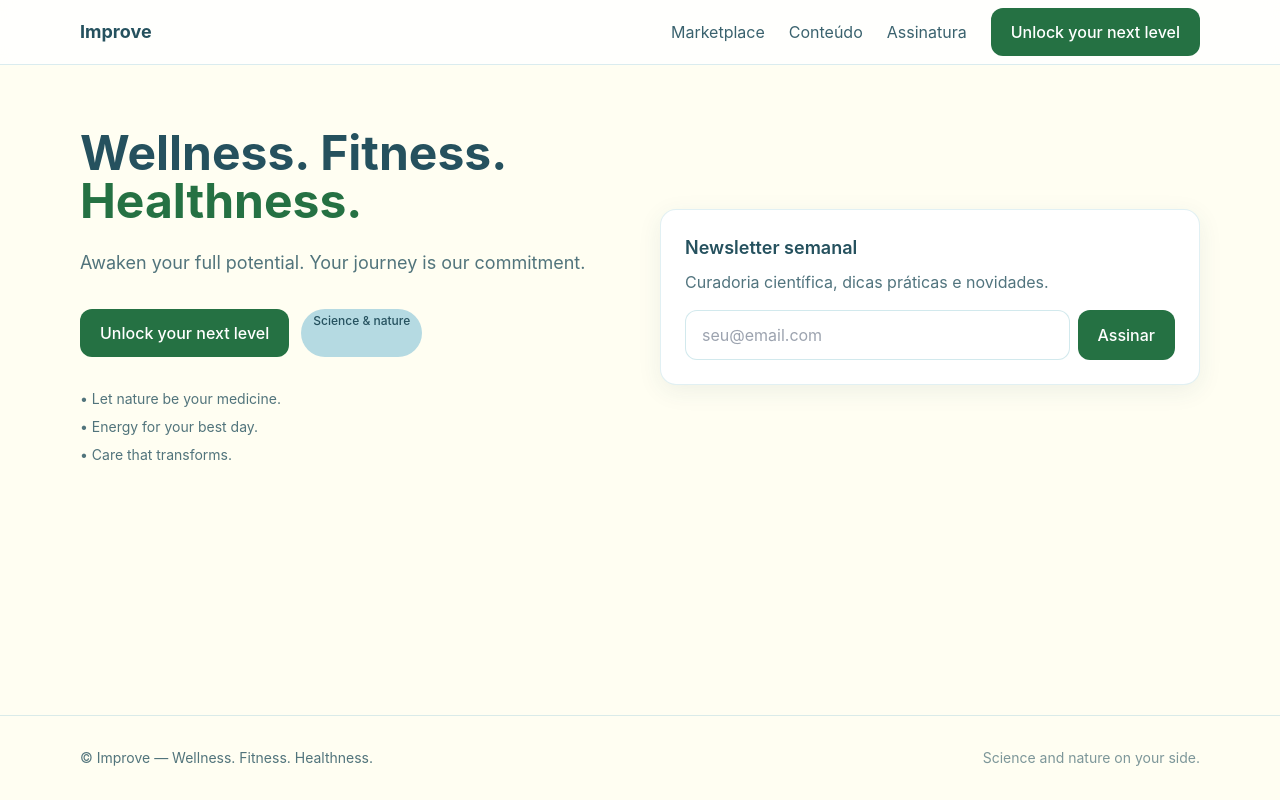
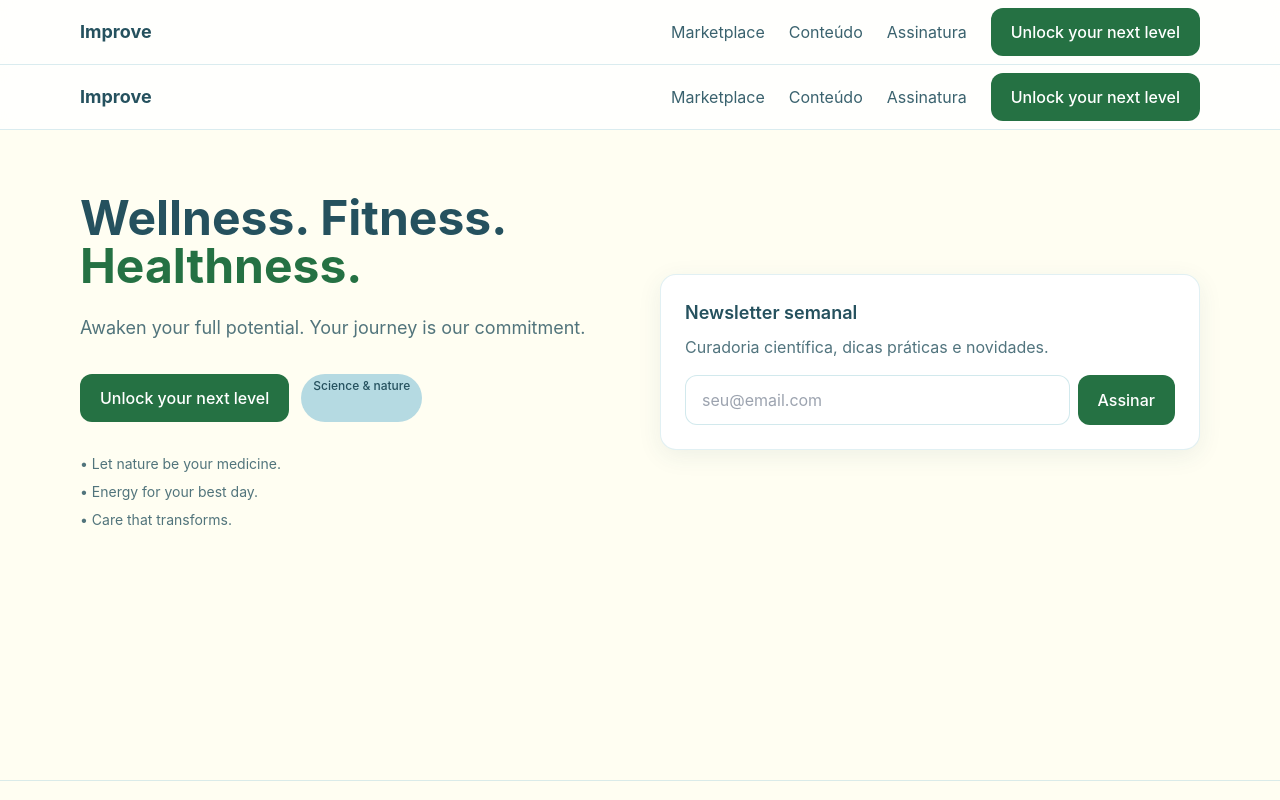
Before and after one commit to psemeghin/improve-center, a Next.js app: page / in a window 1280 px wide. Shown: the top 800 px of the page. Built offline with nearby package versions, Linux system fonts and the light colour scheme.

Commit message:
Update _app.tsx

```diff
--- a/pages/_app.tsx
+++ b/pages/_app.tsx
@@ -1,6 +1,12 @@
+// pages/_app.tsx
 import type { AppProps } from "next/app";
 import "../styles/globals.css";
+import Layout from "../components/Layout";
 
 export default function MyApp({ Component, pageProps }: AppProps) {
-  return <Component {...pageProps} />;
+  return (
+    <Layout>
+      <Component {...pageProps} />
+    </Layout>
+  );
 }
```
